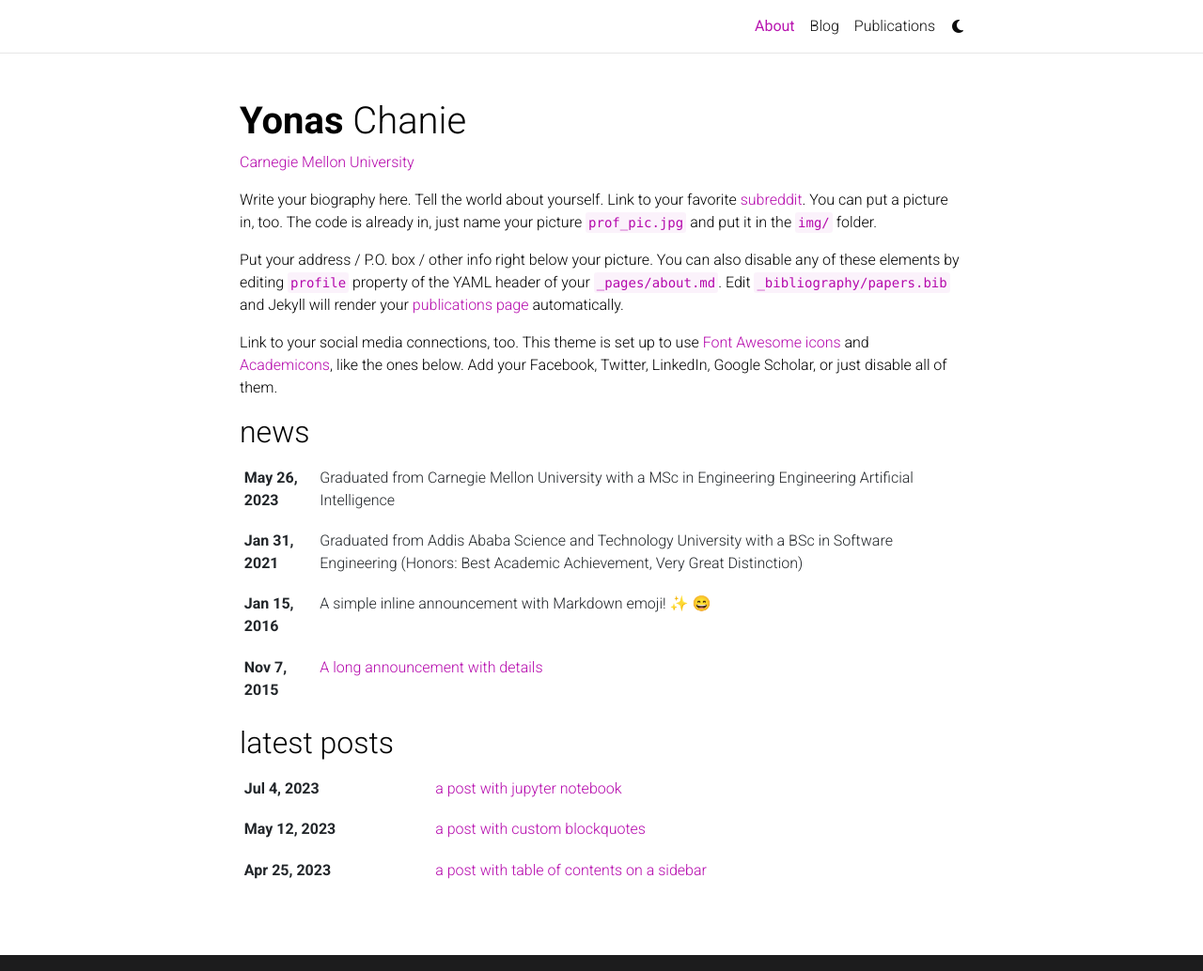
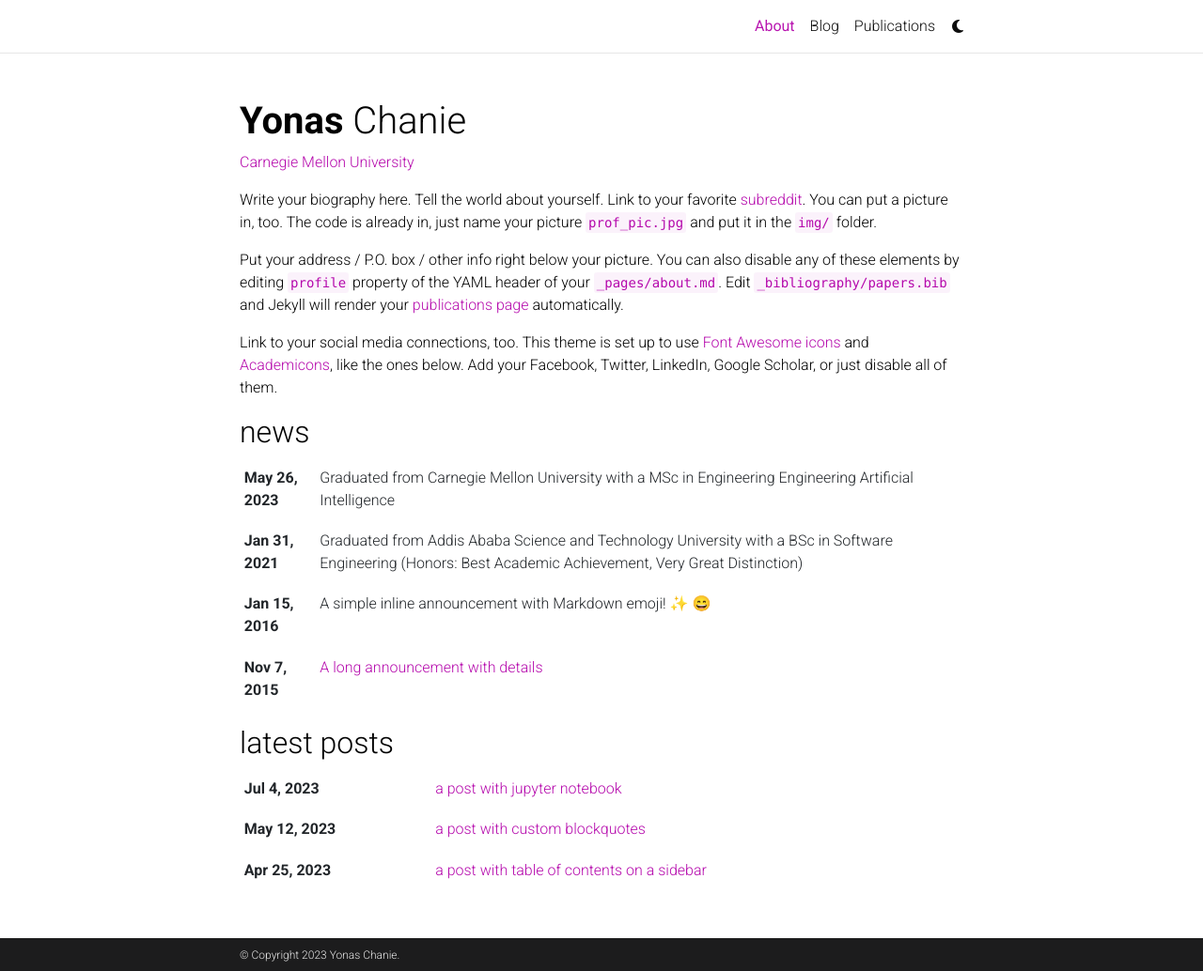
Before and after one commit to yonas-g/yonas-g.github.io, a Jekyll site: the page built from _pages/about.md, in a window 1280 px wide and 1034 px high. Shown: the whole window at 94% size. Built offline with Jekyll 4.4.1, drawn with Linux system fonts in a browser that asks for light colours; emoji names are drawn with the system emoji font; comment, search, counter and statistics services are not loaded; a style sheet for code colours, icons or effects is not loaded.

Commit message:
hide footer description and add hf favicon

```diff
--- a/_config.yml
+++ b/_config.yml
@@ -6,17 +6,16 @@
 first_name: Yonas
 middle_name:
 last_name: Chanie
-email: you@example.com
-description: > # the ">" symbol means to ignore newlines until "footer_text:"
-  A simple, whitespace theme for academics. Based on [*folio](https://github.com/bogoli/-folio) design.
-footer_text: >
-  Powered by <a href="https://jekyllrb.com/" target="_blank">Jekyll</a> with <a href="https://github.com/alshedivat/al-folio">al-folio</a> theme.
-  Hosted by <a href="https://pages.github.com/" target="_blank">GitHub Pages</a>.
-  Photos from <a href="https://unsplash.com" target="_blank">Unsplash</a>.
-keywords: jekyll, jekyll-theme, academic-website, portfolio-website  # add your own keywords or leave empty
+email: # you@example.com
+description: Yonas's # the ">" symbol means to ignore newlines until "footer_text:"
+footer_text: # >
+  # Powered by <a href="https://jekyllrb.com/" target="_blank">Jekyll</a> with <a href="https://github.com/alshedivat/al-folio">al-folio</a> theme.
+  # Hosted by <a href="https://pages.github.com/" target="_blank">GitHub Pages</a>.
+  # Photos from <a href="https://unsplash.com" target="_blank">Unsplash</a>.
+keywords: # jekyll, jekyll-theme, academic-website, portfolio-website  # add your own keywords or leave empty
 
 lang: en # the language of your site (for example: en, fr, cn, ru, etc.)
-icon: ⚛️  # the emoji used as the favicon (alternatively, provide image name in /assets/img/)
+icon: 🤗  # the emoji used as the favicon (alternatively, provide image name in /assets/img/)
 
 url: https://yonas-g.github.io # the base hostname & protocol for your site
 baseurl:  # the subpath of your site, e.g. /blog/
--- a/_includes/footer.html
+++ b/_includes/footer.html
@@ -1,7 +1,7 @@
     {% if site.footer_fixed %}
     <footer class="fixed-bottom">
       <div class="container mt-0">
-        <!-- &copy; Copyright {{ site.time | date: '%Y' }} {{ site.first_name }} {{ site.middle_name }} {{ site.last_name }}. {{ site.footer_text }} -->
+        &copy; Copyright {{ site.time | date: '%Y' }} {{ site.first_name }} {{ site.middle_name }} {{ site.last_name }}. {{ site.footer_text }}
         {%- if site.impressum_path -%}
         <a href="{{ site.url }}{{ site.baseurl }}{{ site.impressum_path }}">Impressum</a>.
         {%- endif -%}
@@ -13,7 +13,7 @@
     {%- else -%}
     <footer class="sticky-bottom mt-5">
       <div class="container">
-        <!-- &copy; Copyright {{ site.time | date: '%Y' }} {{ site.first_name }} {{ site.middle_name }} {{ site.last_name }}. {{ site.footer_text }} -->
+        &copy; Copyright {{ site.time | date: '%Y' }} {{ site.first_name }} {{ site.middle_name }} {{ site.last_name }}. {{ site.footer_text }}
         {%- if site.impressum_path -%}
         <a href="{{ site.url }}{{ site.baseurl }}{{ site.impressum_path }}">Impressum</a>.
         {%- endif -%}
```
